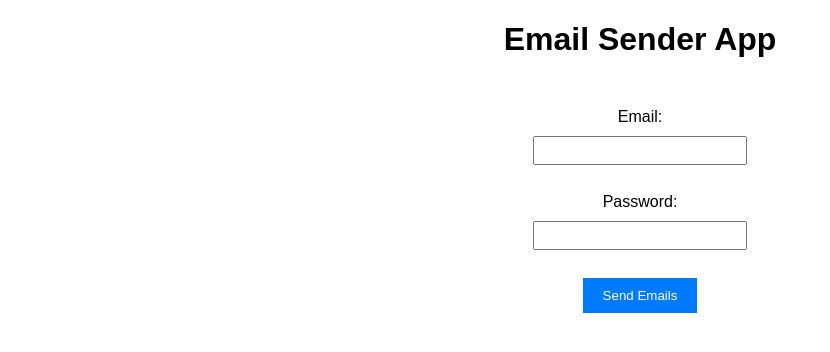
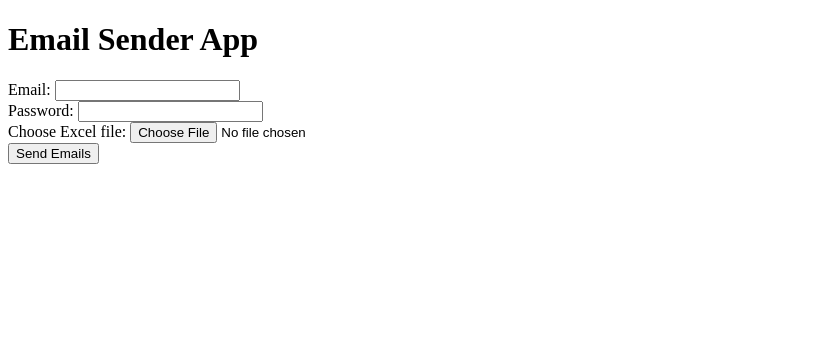
Before and after one commit to heydevanand/mass-mailer, a Flask app: page / in a window 1280 px wide. Shown: the top 352 px of the page, without its empty margins (0-830 px from the left). Run offline with Flask 3, Linux system fonts and the light colour scheme.

Commit message:
Jan 21, 2024, 10:06 PM

```diff
--- a/templates/index.html
+++ b/templates/index.html
@@ -5,54 +5,23 @@
     <meta http-equiv="X-UA-Compatible" content="IE=edge">
     <meta name="viewport" content="width=device-width, initial-scale=1.0">
     <title>Email Sender App</title>
-    <style>
-        body {
-            font-family: Arial, sans-serif;
-            margin: 0;
-            padding: 0;
-        }
-
-        h1 {
-            text-align: center;
-        }
-
-        form {
-            display: flex;
-            flex-direction: column;
-            align-items: center;
-            margin-top: 50px;
-        }
-
-        label {
-            margin-bottom: 10px;
-        }
-
-        input[type="email"],
-        input[type="password"] {
-            padding: 5px;
-            margin-bottom: 10px;
-            width: 200px;
-        }
-
-        input[type="submit"] {
-            padding: 10px 20px;
-            background-color: #007bff;
-            color: #fff;
-            border: none;
-            cursor: pointer;
-        }
-    </style>
 </head>
 <body>
     <h1>Email Sender App</h1>
-    <form method="post" action="/">
+    <form method="post" action="/" enctype="multipart/form-data">
         <label for="email">Email:</label>
         <input type="email" id="email" name="email" required>
         <br>
         <label for="password">Password:</label>
         <input type="password" id="password" name="password" required>
         <br>
+        <label for="file">Choose Excel file:</label>
+        <input type="file" id="file" name="file" accept=".xlsx" required>
+        <br>
         <input type="submit" value="Send Emails">
     </form>
+    {% if error %}
+    <p style="color: red;">{{ error }}</p>
+    {% endif %}
 </body>
 </html>
```
